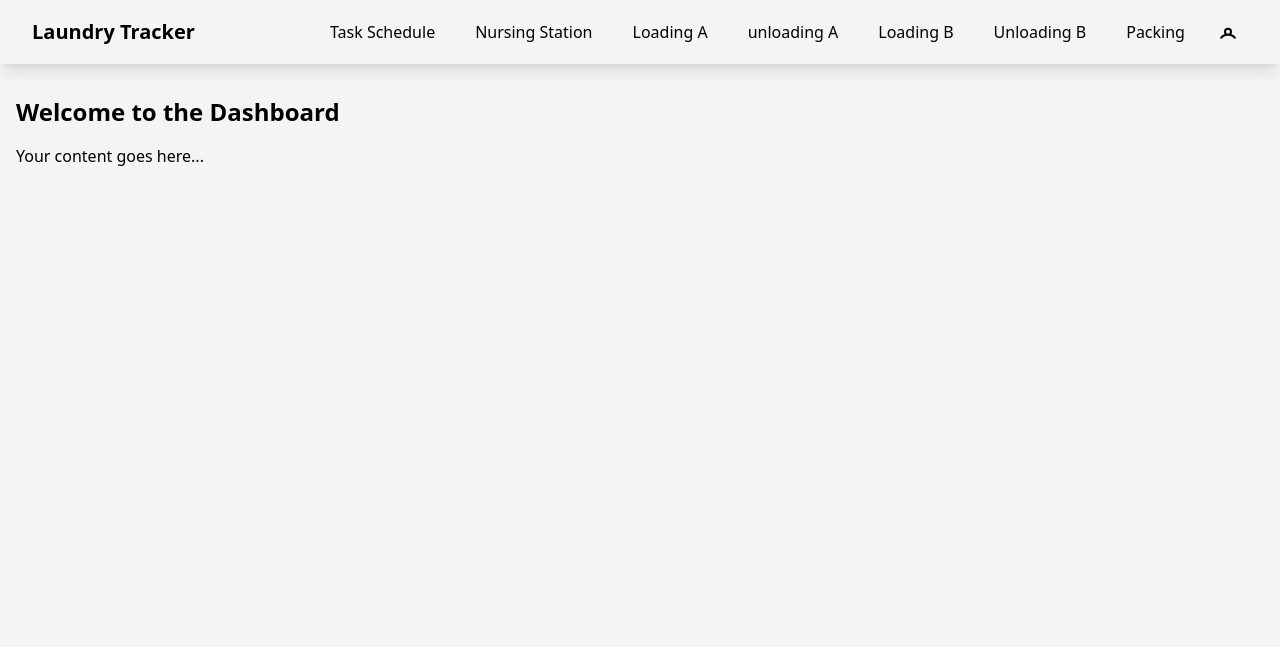
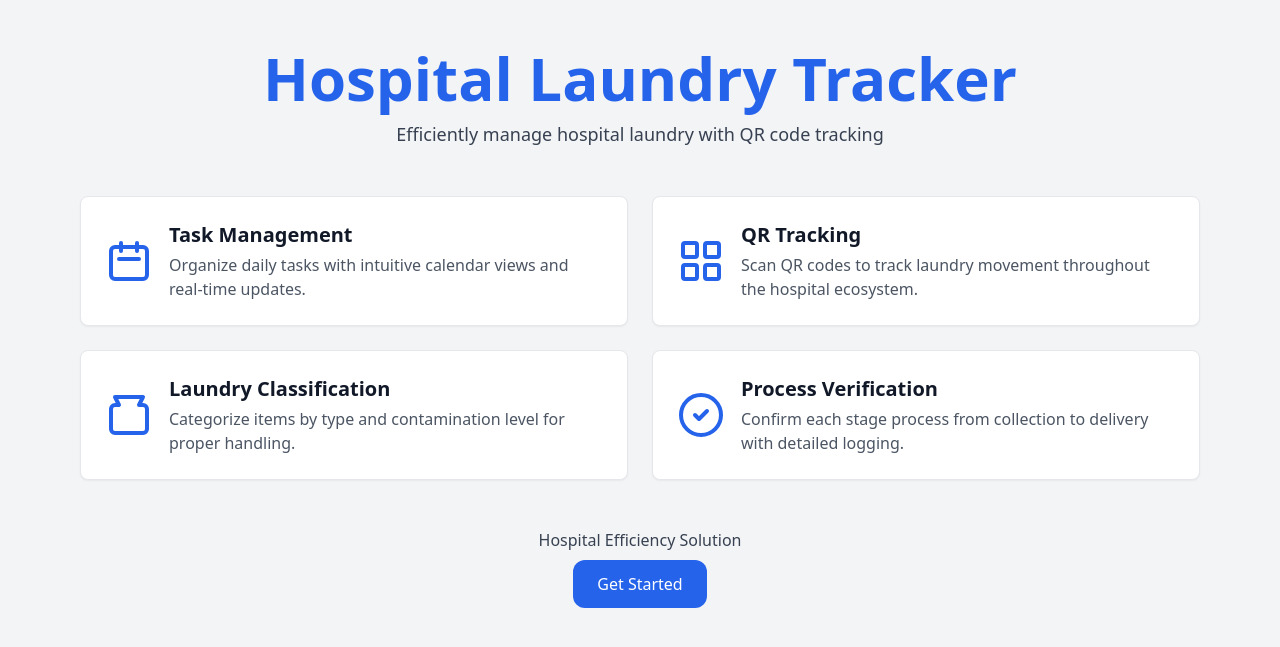
Before and after one commit to callmesidhu/Django-loundary-tracker-project, a Django app: page / in a window 1280 px wide. Shown: the top 647 px of the page. Run offline with Django 5.2, Linux system fonts and the light colour scheme; some libraries are stand-ins or nearby versions.

Commit message:
/ page completed

```diff
--- a/templates/base.html
+++ b/templates/base.html
@@ -3,7 +3,7 @@
 <head>
   <meta charset="UTF-8" />
   <meta name="viewport" content="width=device-width, initial-scale=1.0"/>
-  <title>My Website</title>
+  <title>Laundry Tracker</title>
   <!-- Tailwind CSS -->
   <script src="https://cdn.tailwindcss.com"></script>
   <!-- Custom Animations -->
@@ -97,7 +97,7 @@
       <a href="/unloading-end" class="block px-4 py-2 text-black hover:text-blue-700">Unloading B</a>
       <a href="/packing" class="block px-4 py-2 text-black hover:text-blue-700">Packing</a>
       <!-- Mobile User Icon -->
-      <a href="#" class="block px-4 py-2 text-black hover:text-blue-700 flex items-center space-x-2">
+      <a href="#" class=" px-4 py-2 text-black hover:text-blue-700 flex items-center space-x-2">
         <svg xmlns="http://www.w3.org/2000/svg" class="h-5 w-5" fill="none"
              viewBox="0 0 24 24" stroke="currentColor" stroke-width="2">
           <path stroke-linecap="round" stroke-linejoin="round"
@@ -109,10 +109,8 @@
   </nav>
 
   <!-- Main Page Content -->
-  <div class="max-w-7xl mx-auto p-4 mt-4">
-    <h1 class="text-2xl font-bold mb-4">Welcome to the Dashboard</h1>
-    <p>Your content goes here...</p>
-  </div>
+  {% block content %}
+  {% endblock %}
 
   <!-- Toggle Mobile Menu Script -->
   <script>
--- a/templates/home.html
+++ b/templates/home.html
@@ -1,8 +1,129 @@
-{% extends "base.html" %}
+<!DOCTYPE html>
+<html lang="en">
+<head>
+  <meta charset="UTF-8" />
+  <meta name="viewport" content="width=device-width, initial-scale=1.0"/>
+  <title>Hospital Laundry Tracker</title>
+  <!-- Tailwind CSS via CDN -->
+  <script src="https://cdn.tailwindcss.com"></script>
+</head>
+<body class="bg-gray-100 text-gray-900">
 
-{% block title %}Home - MySite{% endblock %}
+  <!-- Header Section -->
+  <section class="py-12 text-center">
+    <div class="max-w-3xl mx-auto">
+      <h1 class="text-6xl font-bold text-blue-600">Hospital Laundry Tracker</h1>
+      <p class="mt-3 text-lg text-gray-700">
+        Efficiently manage hospital laundry with QR code tracking
+      </p>
+    </div>
+  </section>
 
-{% block content %}
-    <h1 class="text-3xl font-bold text-blue-600">Welcome to My Website</h1>
-    <p class="mt-4 text-gray-700">This is the home page.</p>
-{% endblock %}
+  <!-- Features Section -->
+  <section class="max-w-6xl mx-auto px-4 mb-12">
+    <div class="grid grid-cols-1 md:grid-cols-2 xl:grid-cols-2 gap-6">
+
+      <!-- Task Management -->
+      <div
+        class="border border-gray-200 rounded-lg p-6 shadow-sm bg-white hover:scale-105 transition-transform duration-300 ease-in-out"
+      >
+        <div class="flex items-center">
+          <!-- Icon: Calendar -->
+          <div class="mr-4">
+            <svg xmlns="http://www.w3.org/2000/svg" class="h-12 w-12 text-blue-600" fill="none" viewBox="0 0 24 24" stroke="currentColor">
+              <path stroke-linecap="round" stroke-linejoin="round" stroke-width="2" d="M8 7V3m8 4V3m-9 8h10M5 21h14a2 2 0 002-2V7a2 2 0 00-2-2H5a2 2 0 00-2 2v12a2 2 0 002 2z" />
+            </svg>
+          </div>
+          <!-- Text Content -->
+          <div>
+            <h5 class="text-xl font-semibold mb-1">Task Management</h5>
+            <p class="text-gray-600">
+              Organize daily tasks with intuitive calendar views and real-time updates.
+            </p>
+          </div>
+        </div>
+      </div>
+
+      <!-- QR Tracking -->
+      <div
+        class="border border-gray-200 rounded-lg p-6 shadow-sm bg-white hover:scale-105 transition-transform duration-300 ease-in-out"
+      >
+        <div class="flex items-center">
+          <!-- Icon: QR Code -->
+          <div class="mr-4">
+            <svg xmlns="http://www.w3.org/2000/svg" class="h-12 w-12 text-blue-600" viewBox="0 0 24 24" fill="none" stroke="currentColor" stroke-width="2">
+              <rect x="3" y="3" width="7" height="7" rx="1" stroke-linecap="round" stroke-linejoin="round"/>
+              <rect x="14" y="3" width="7" height="7" rx="1" stroke-linecap="round" stroke-linejoin="round"/>
+              <rect x="3" y="14" width="7" height="7" rx="1" stroke-linecap="round" stroke-linejoin="round"/>
+              <rect x="14" y="14" width="7" height="7" rx="1" stroke-linecap="round" stroke-linejoin="round"/>
+            </svg>
+          </div>
+          <!-- Text Content -->
+          <div>
+            <h5 class="text-xl font-semibold mb-1">QR Tracking</h5>
+            <p class="text-gray-600">
+              Scan QR codes to track laundry movement throughout the hospital ecosystem.
+            </p>
+          </div>
+        </div>
+      </div>
+
+      <!-- Laundry Classification -->
+      <div
+        class="border border-gray-200 rounded-lg p-6 shadow-sm bg-white hover:scale-105 transition-transform duration-300 ease-in-out"
+      >
+        <div class="flex items-center">
+          <!-- Icon: T-Shirt -->
+          <div class="mr-4">
+            <svg xmlns="http://www.w3.org/2000/svg" class="h-12 w-12 text-blue-600" fill="none" viewBox="0 0 24 24" stroke="currentColor" stroke-width="2">
+              <path d="M5 3l2 4H5a2 2 0 00-2 2v10a2 2 0 002 2h14a2 2 0 002-2V9a2 2 0 00-2-2h-2l2-4H5z" stroke-linecap="round" stroke-linejoin="round"/>
+            </svg>
+          </div>
+          <!-- Text Content -->
+          <div>
+            <h5 class="text-xl font-semibold mb-1">Laundry Classification</h5>
+            <p class="text-gray-600">
+              Categorize items by type and contamination level for proper handling.
+            </p>
+          </div>
+        </div>
+      </div>
+
+      <!-- Process Verification -->
+      <div
+        class="border border-gray-200 rounded-lg p-6 shadow-sm bg-white hover:scale-105 transition-transform duration-300 ease-in-out"
+      >
+        <div class="flex items-center">
+          <!-- Icon: Check Circle -->
+          <div class="mr-4">
+            <svg xmlns="http://www.w3.org/2000/svg" class="h-12 w-12 text-blue-600" fill="none" viewBox="0 0 24 24" stroke="currentColor">
+              <path stroke-linecap="round" stroke-linejoin="round" stroke-width="2" d="M9 12l2 2l4-4" />
+              <path stroke-linecap="round" stroke-linejoin="round" stroke-width="2" d="M12 22C6.477 22 2 17.523 2 12S6.477 2 12 2s10 4.477 10 10-4.477 10-10 10z" />
+            </svg>
+          </div>
+          <!-- Text Content -->
+          <div>
+            <h5 class="text-xl font-semibold mb-1">Process Verification</h5>
+            <p class="text-gray-600">
+              Confirm each stage process from collection to delivery with detailed logging.
+            </p>
+          </div>
+        </div>
+      </div>
+
+    </div>
+  </section>
+
+  <!-- Call-to-Action Section -->
+  <section class="text-center mb-12">
+    <p class="text-gray-700 mb-2">Hospital Efficiency Solution</p>
+    <a
+      href="/accounts"
+      class="inline-block px-6 py-3 bg-blue-600 text-white rounded-xl hover:bg-blue-700 transition-colors"
+    >
+      Get Started
+    </a>
+  </section>
+
+</body>
+</html>
```
Also changed, not shown: templates/loading_end.html (+6 -16 lines).
